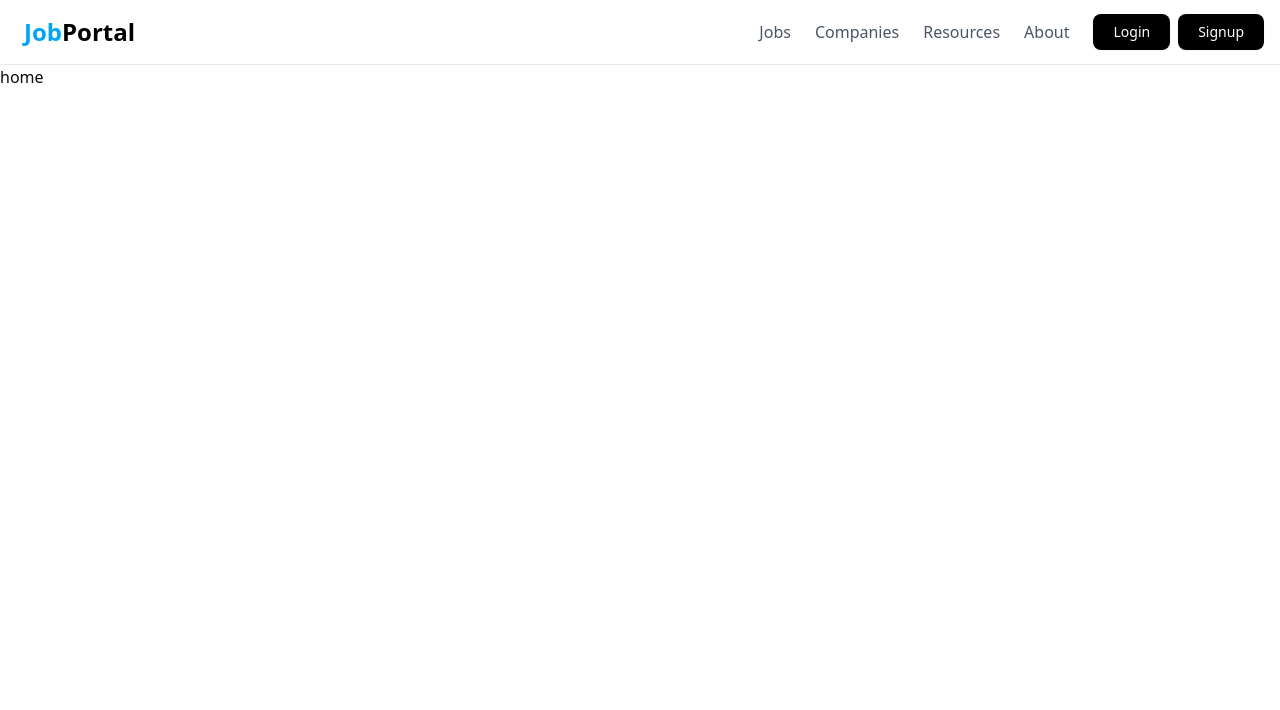
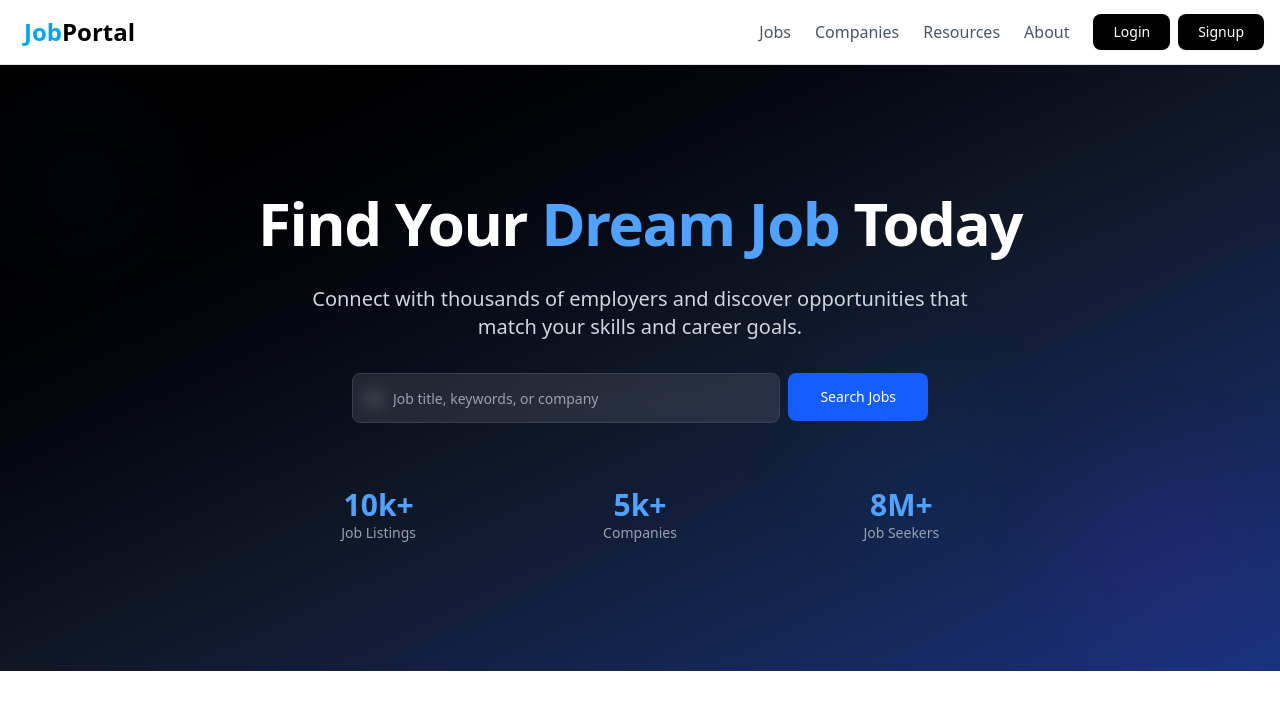
Before and after one commit to zahidhasan13/job-portal, a React (Vite) app in the folder client/: page / in a window 1280 px wide. Shown: the top 710 px of the page. Built offline with nearby package versions, Linux system fonts and the light colour scheme.

Commit message:
hero section

```diff
--- a/client/package.json
+++ b/client/package.json
@@ -16,6 +16,7 @@
     "@radix-ui/react-label": "^2.1.2",
     "@radix-ui/react-radio-group": "^1.2.3",
     "@radix-ui/react-slot": "^1.1.2",
+    "@reduxjs/toolkit": "^2.6.1",
     "@tailwindcss/vite": "^4.0.14",
     "@vitejs/plugin-react": "^4.3.4",
     "axios": "^1.8.3",
@@ -26,6 +27,7 @@
     "react": "^19.0.0",
     "react-dom": "^19.0.0",
     "react-hook-form": "^7.54.2",
+    "react-redux": "^9.2.0",
     "react-router-dom": "^7.3.0",
     "sonner": "^2.0.1",
     "tailwind-merge": "^3.0.2",
--- a/client/src/App.jsx
+++ b/client/src/App.jsx
@@ -1,15 +1,14 @@
 import React from 'react';
 import Header from './components/shared/Header';
-import { Toaster } from './components/ui/sonner';
 import { Outlet } from 'react-router-dom';
 
 const App = () => {
   return (
-    <>
+    <div>
       <Header/>
       <Outlet/>
-      <Toaster />
-    </>
+
+    </div>
   );
 };
 
--- /dev/null
+++ b/client/src/components/HeroSection.jsx
@@ -0,0 +1,94 @@
+import React, { useState } from "react";
+import { useNavigate } from "react-router-dom";
+import { Button } from "@/components/ui/button";
+import { Input } from "@/components/ui/input";
+import { Search, Briefcase } from "lucide-react";
+
+const HeroSection = () => {
+  const [searchQuery, setSearchQuery] = useState("");
+  const navigate = useNavigate();
+
+  const handleSearch = (e) => {
+    e.preventDefault();
+    if (searchQuery.trim()) {
+      navigate(`/jobs?search=${encodeURIComponent(searchQuery)}`);
+    }
+  };
+
+  return (
+    <section className="relative overflow-hidden bg-black text-white">
+      {/* Background gradient */}
+      <div className="absolute inset-0 bg-gradient-to-br from-black via-gray-900 to-blue-900 opacity-90"></div>
+
+      {/* Decorative elements */}
+      <div className="absolute inset-0">
+        <div className="absolute top-20 left-10 w-20 h-20 rounded-full bg-blue-600 blur-3xl opacity-20"></div>
+        <div className="absolute bottom-10 right-10 w-40 h-40 rounded-full bg-purple-600 blur-3xl opacity-10"></div>
+        <div className="absolute top-1/2 right-1/4 w-32 h-32 rounded-full bg-cyan-600 blur-3xl opacity-10"></div>
+      </div>
+
+      <div className="relative container mx-auto px-4 py-16 md:py-24 lg:py-32">
+        <div className="max-w-3xl mx-auto text-center space-y-8">
+          {/* Headline */}
+          <h1 className="text-4xl md:text-5xl lg:text-6xl font-bold tracking-tight">
+            Find Your <span className="text-blue-400">Dream Job</span> Today
+          </h1>
+
+          {/* Subheadline */}
+          <p className="text-lg md:text-xl text-gray-300 max-w-2xl mx-auto">
+            Connect with thousands of employers and discover opportunities that
+            match your skills and career goals.
+          </p>
+
+          {/* Search bar */}
+          <form
+            onSubmit={handleSearch}
+            className="flex w-full max-w-xl mx-auto flex-col sm:flex-row gap-2"
+          >
+            <div className="relative flex-grow">
+              <Search className="absolute left-3 top-1/2 transform -translate-y-1/2 text-gray-400 h-5 w-5" />
+              <Input
+                type="text"
+                placeholder="Job title, keywords, or company"
+                value={searchQuery}
+                onChange={(e) => setSearchQuery(e.target.value)}
+                className="pl-10 py-6 bg-white/10 border-gray-700 backdrop-blur-sm text-white placeholder:text-gray-400 w-full"
+              />
+            </div>
+            <Button
+              type="submit"
+              size="lg"
+              className="bg-blue-600 hover:bg-blue-700 text-white py-6 px-8"
+            >
+              Search Jobs
+            </Button>
+          </form>
+
+          {/* Stats */}
+          <div className="pt-8 grid grid-cols-2 md:grid-cols-3 gap-4">
+            <div className="flex flex-col items-center">
+              <span className="text-2xl md:text-3xl font-bold text-blue-400">
+                10k+
+              </span>
+              <span className="text-sm text-gray-400">Job Listings</span>
+            </div>
+            <div className="flex flex-col items-center">
+              <span className="text-2xl md:text-3xl font-bold text-blue-400">
+                5k+
+              </span>
+              <span className="text-sm text-gray-400">Companies</span>
+            </div>
+            <div className="flex flex-col items-center md:col-span-1 col-span-2">
+              <span className="text-2xl md:text-3xl font-bold text-blue-400">
+                8M+
+              </span>
+              <span className="text-sm text-gray-400">Job Seekers</span>
+            </div>
+          </div>
+        </div>
+      </div>
+    </section>
+  );
+};
+
+export default HeroSection;
--- a/client/src/components/auth/Login.jsx
+++ b/client/src/components/auth/Login.jsx
@@ -174,7 +174,9 @@ const Login = () => {
           </Form>
         </CardContent>
         {
-          isError && <div>{isError}</div>
+          isError && <p className="bg-rose-500/30 rounded-lg p-5 text-rose-500 border border-rose-500 mx-5">
+          {isError}
+        </p>
         }
         <CardFooter className="flex flex-col space-y-4">
           <div className="text-sm text-gray-600 text-center">
--- a/client/src/components/auth/Signup.jsx
+++ b/client/src/components/auth/Signup.jsx
@@ -209,7 +209,9 @@ const Signup = () => {
           </Form>
         </CardContent>
         {
-          isError && <div>{isError}</div>
+          isError && <p className="bg-rose-500/30 rounded-lg p-5 text-rose-500 border border-rose-500 mx-5">
+          {isError}
+        </p>
         }
         <CardFooter className="flex justify-center">
           <p className="text-sm text-gray-600">
--- a/client/src/components/shared/Header.jsx
+++ b/client/src/components/shared/Header.jsx
@@ -100,9 +100,9 @@ const Header = ({ isLoggedIn=false, user, onLogout }) => {
             </DropdownMenu>
           ) : (
             <div className='flex items-center gap-2'>
-                <Button className="px-5 bg-black text-white">
+                <Link to="/login"><Button className="px-5 bg-black text-white">
               Login
-            </Button>
+            </Button></Link>
             <Link to="/signup">
             <Button className="px-5 bg-black text-white">
               Signup
--- a/client/src/hooks/useSignup.jsx
+++ b/client/src/hooks/useSignup.jsx
@@ -19,15 +19,15 @@ const useSignup = () => {
                     "Content-Type": "application/json"
                 }
             });
-            console.log(res);
             if(res.status === 200){
                 setIsLoading(false);
                 toast.success("User Signup Successfullly!");
                 navigate('/login');
             }
         } catch (error) {
+            console.log(error);
             setIsLoading(false);
-            setIsError(error.response?.data?.message || 'An error occurred during signup');
+            setIsError(error.response?.data?.error || 'An error occurred during signup');
         }
     };
 
--- a/client/src/main.jsx
+++ b/client/src/main.jsx
@@ -4,9 +4,15 @@ import './index.css'
 import App from './App.jsx'
 import { RouterProvider } from 'react-router-dom'
 import router from './routes/route'
+import { Toaster } from './components/ui/sonner'
+import { Provider } from 'react-redux'
+import store from './redux/store'
 
 createRoot(document.getElementById('root')).render(
   <StrictMode>
+    <Provider store={store}>
     <RouterProvider router={router}/>
+    </Provider>
+    <Toaster />
   </StrictMode>,
 )
--- a/client/src/pages/Home.jsx
+++ b/client/src/pages/Home.jsx
@@ -1,10 +1,11 @@
+import HeroSection from '@/components/HeroSection';
 import React from 'react';
 
 const Home = () => {
     return (
-        <div>
-            home
-        </div>
+        <>
+            <HeroSection/>
+        </>
     );
 };
 
--- /dev/null
+++ b/client/src/redux/slices/authSlice.js
@@ -0,0 +1,13 @@
+import { createSlice } from "@reduxjs/toolkit";
+
+const initialState={
+    user:null
+}
+
+const authSlice = createSlice({
+    name:"auth",
+    initialState,
+    reducers:{}
+})
+
+export default authSlice.reducer;
--- /dev/null
+++ b/client/src/redux/store.js
@@ -0,0 +1,6 @@
+import { configureStore } from "@reduxjs/toolkit";
+
+const store = configureStore({
+    reducer: {},
+})
+export default store;
```
Also changed, not shown: 2 other files (tests, documents, lock files or other folders).
